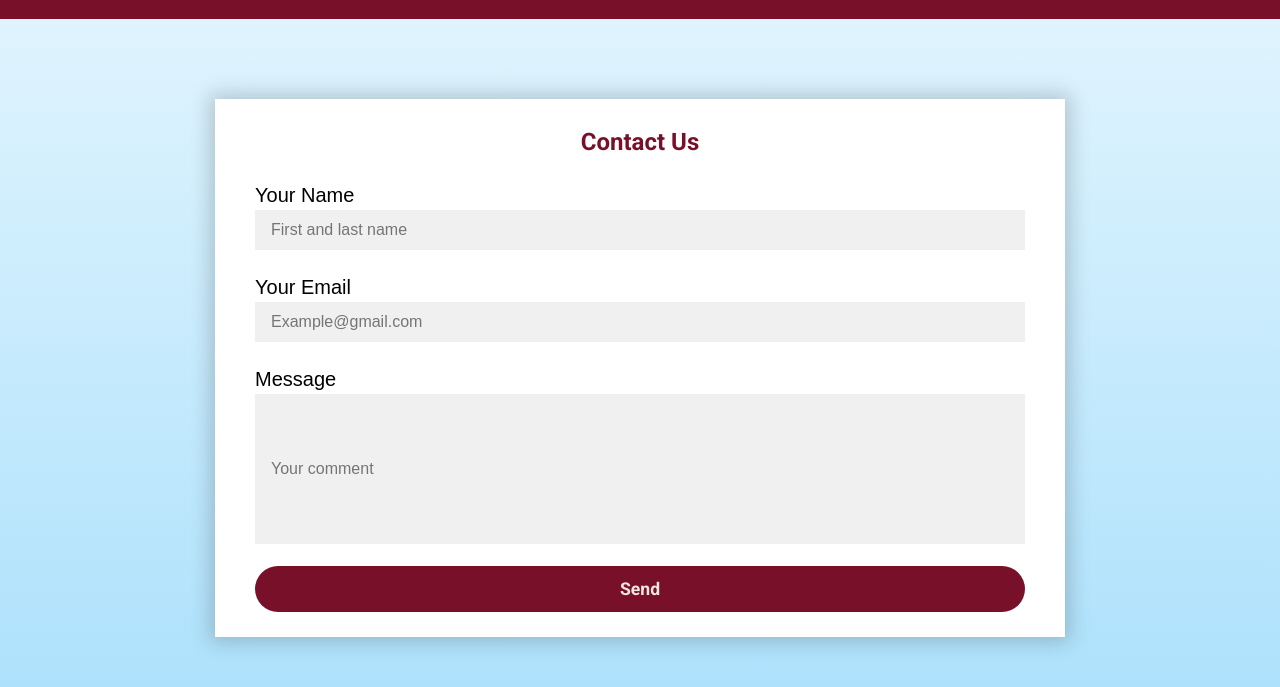
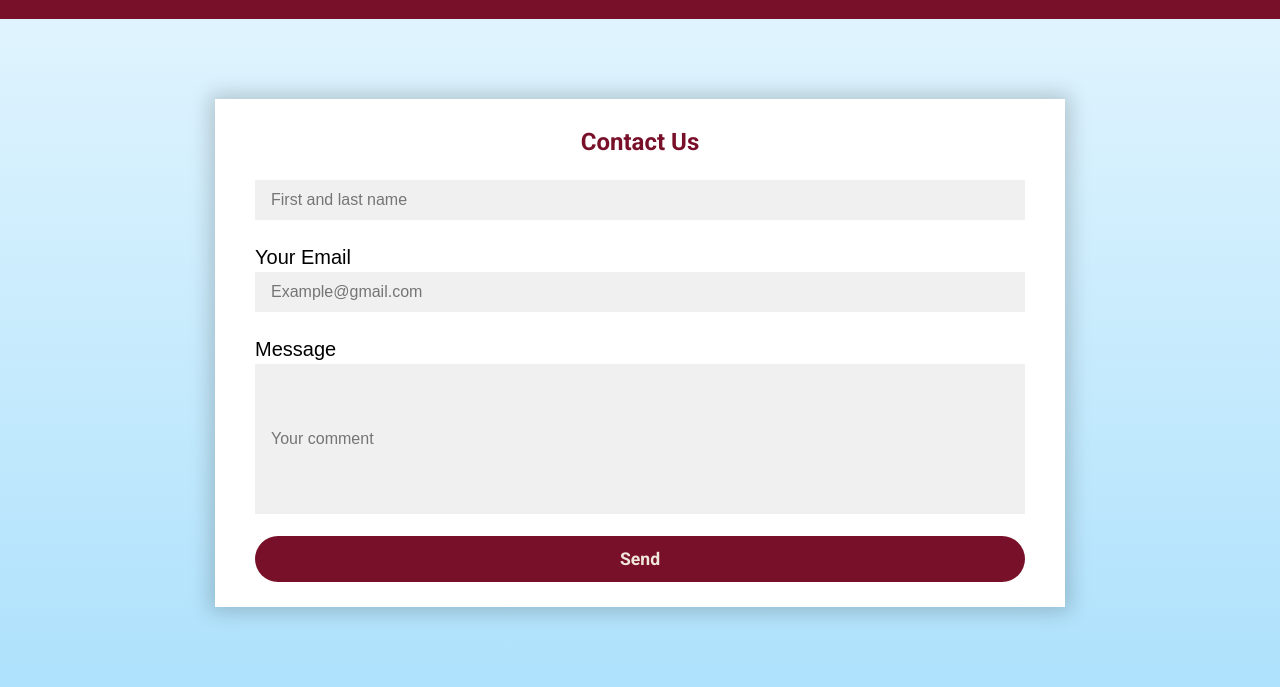
Before and after one commit to lxiao36/INLS572-Assignment2, a plain HTML site: page pages/contact/index.html in a window 1280 px wide. Shown: the part 99-786 px from the top of the page. Drawn offline with Linux system fonts and the light colour scheme; files whose address does not match are found by name.

Commit message:
deploy: 3c97c29b9afa27fb2eeca9c3a7b4a2cf4c89cc89

```diff
--- a/pages/contact/index.html
+++ b/pages/contact/index.html
@@ -28,7 +28,6 @@
       <div class="container">
         <div class="contact">
             <h1>Contact Us</h1>
-            <label for="name">Your Name</label>
            <input type="text" id="name" class="field" placeholder="First and last name">
            <label for="email">Your Email</label>
             <input type="text" id="email" class="field" placeholder="Example@gmail.com">
```
